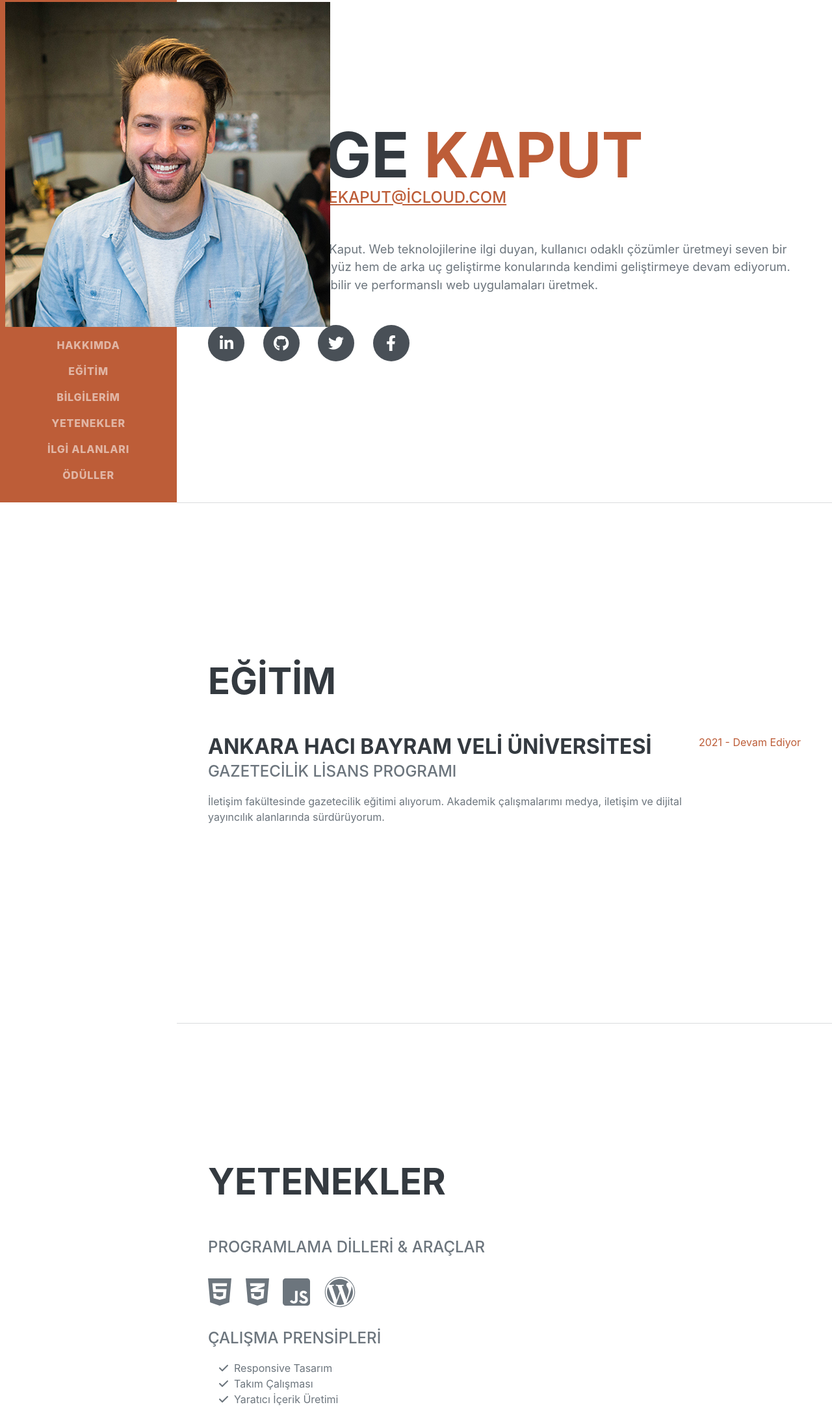
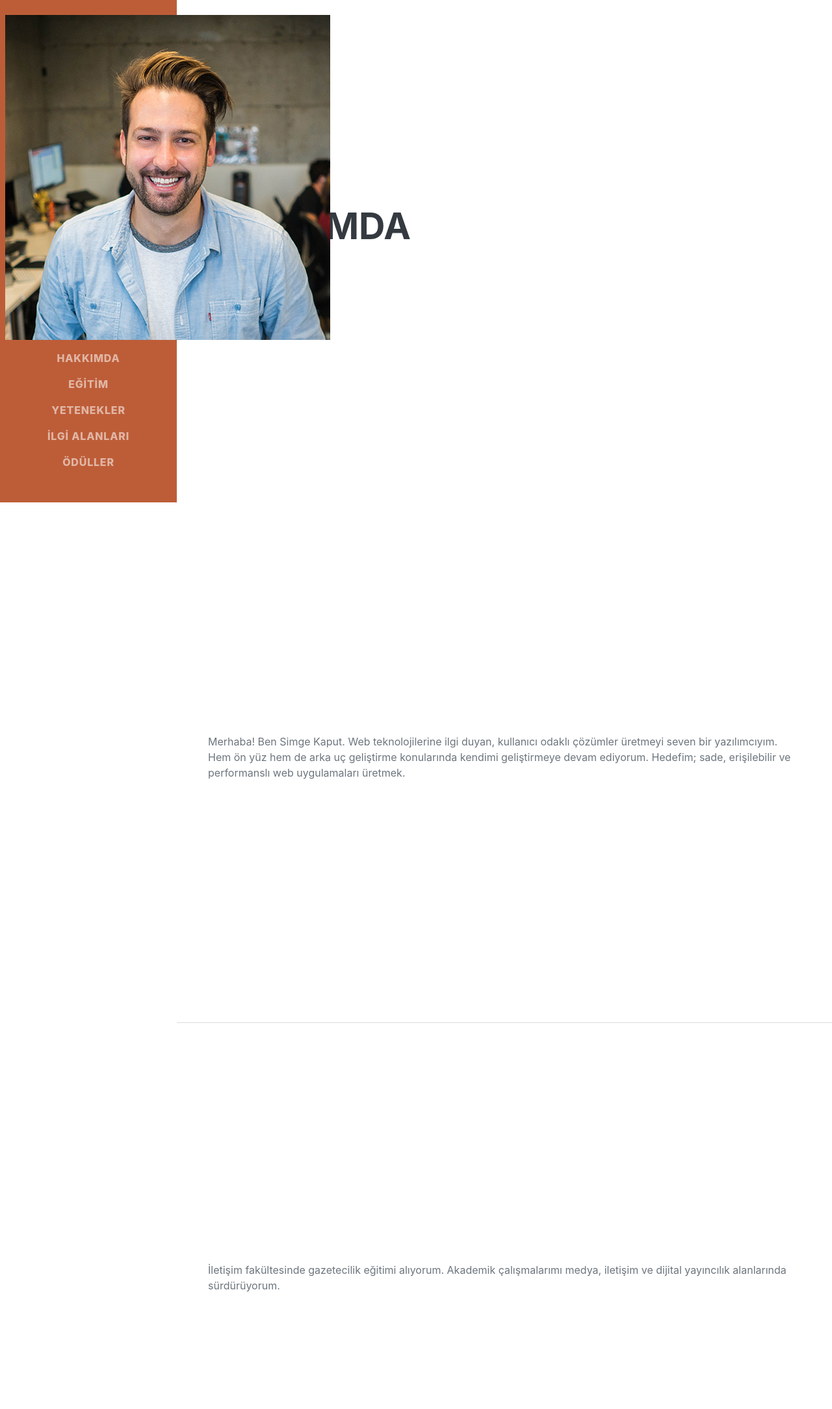
Before and after one commit to simgekaput/ben, a plain HTML site: page index.html in a window 1280 px wide. Shown: the part 27-2195 px from the top of the page at 65% size. Drawn offline with nearby package versions, Linux system fonts and the light colour scheme; a web font is replaced by a local one.

Commit message:
Update index.html

```diff
--- a/index.html
+++ b/index.html
@@ -1,4 +1,4 @@
-  <!DOCTYPE html>
+ <!DOCTYPE html>
 <html lang="tr">
 <head>
     <meta charset="utf-8" />
@@ -27,37 +27,31 @@
                 class="navbar-toggler-icon"></span></button>
         <div class="collapse navbar-collapse" id="navbarResponsive">
             <ul class="navbar-nav">
-                <li class="nav-item"><a class="nav-link js-scroll-trigger" href="#hakkimda">Hakkımda</a></li>
-                <li class="nav-item"><a class="nav-link js-scroll-trigger" href="#eğitim">Eğitim</a></li>
-                <li class="nav-item"><a class="nav-link js-scroll-trigger" href="#bilgiler">Bilgilerim</a></li>
-                <li class="nav-item"><a class="nav-link js-scroll-trigger" href="#yetenekler">Yetenekler</a></li>
-                <li class="nav-item"><a class="nav-link js-scroll-trigger" href="#ilgi-alanlari">İlgi Alanları</a></li>
-                <li class="nav-item"><a class="nav-link js-scroll-trigger" href="#oduller">Ödüller</a></li>
+                <li class="nav-item"><a class="nav-link js-scroll-trigger" href="#hakkimda" data-title="Hakkımda">Hakkımda</a></li>
+                <li class="nav-item"><a class="nav-link js-scroll-trigger" href="#eğitim" data-title="Eğitim">Eğitim</a></li>
+                <li class="nav-item"><a class="nav-link js-scroll-trigger" href="#yetenekler" data-title="Yetenekler">Yetenekler</a></li>
+                <li class="nav-item"><a class="nav-link js-scroll-trigger" href="#ilgi-alanlari" data-title="İlgi Alanları">İlgi Alanları</a></li>
+                <li class="nav-item"><a class="nav-link js-scroll-trigger" href="#oduller" data-title="Ödüller ve Sertifikalar">Ödüller</a></li>
             </ul>
         </div>
     </nav>
 
     <!-- Page Content -->
     <div class="container-fluid p-0">
+
+        <!-- Ortak Başlık Alanı -->
+        <section class="resume-section">
+            <div class="resume-section-content">
+                <h2 id="dynamic-heading" class="mb-5">Hakkımda</h2>
+            </div>
+        </section>
+
         <!-- Hakkımda -->
         <section class="resume-section" id="hakkimda">
             <div class="resume-section-content">
-                <h1 class="mb-0">
-                    Simge
-                    <span class="text-primary">Kaput</span>
-                </h1>
-                <div class="subheading mb-5">
-                    Türkiye · <a href="mailto:simgekaput@icloud.com">simgekaput@icloud.com</a>
-                </div>
-                <p class="lead mb-5">
+                <p>
                     Merhaba! Ben Simge Kaput. Web teknolojilerine ilgi duyan, kullanıcı odaklı çözümler üretmeyi seven bir yazılımcıyım. Hem ön yüz hem de arka uç geliştirme konularında kendimi geliştirmeye devam ediyorum. Hedefim; sade, erişilebilir ve performanslı web uygulamaları üretmek.
                 </p>
-                <div class="social-icons">
-                    <a class="social-icon" href="#"><i class="fab fa-linkedin-in"></i></a>
-                    <a class="social-icon" href="#"><i class="fab fa-github"></i></a>
-                    <a class="social-icon" href="#"><i class="fab fa-twitter"></i></a>
-                    <a class="social-icon" href="#"><i class="fab fa-facebook-f"></i></a>
-                </div>
             </div>
         </section>
 
@@ -66,15 +60,7 @@
         <!-- Eğitim -->
         <section class="resume-section" id="eğitim">
             <div class="resume-section-content">
-                <h2 class="mb-5">Eğitim</h2>
-                <div class="d-flex flex-column flex-md-row justify-content-between mb-5">
-                    <div class="flex-grow-1">
-                        <h3 class="mb-0">Ankara Hacı Bayram Veli Üniversitesi</h3>
-                        <div class="subheading mb-3">Gazetecilik Lisans Programı</div>
-                        <p>İletişim fakültesinde gazetecilik eğitimi alıyorum. Akademik çalışmalarımı medya, iletişim ve dijital yayıncılık alanlarında sürdürüyorum.</p>
-                    </div>
-                    <div class="flex-shrink-0"><span class="text-primary">2021 - Devam Ediyor</span></div>
-                </div>
+                <p>İletişim fakültesinde gazetecilik eğitimi alıyorum. Akademik çalışmalarımı medya, iletişim ve dijital yayıncılık alanlarında sürdürüyorum.</p>
             </div>
         </section>
 
@@ -83,19 +69,11 @@
         <!-- Yetenekler -->
         <section class="resume-section" id="yetenekler">
             <div class="resume-section-content">
-                <h2 class="mb-5">Yetenekler</h2>
-                <div class="subheading mb-3">Programlama Dilleri & Araçlar</div>
-                <ul class="list-inline dev-icons">
-                    <li class="list-inline-item"><i class="fab fa-html5"></i></li>
-                    <li class="list-inline-item"><i class="fab fa-css3-alt"></i></li>
-                    <li class="list-inline-item"><i class="fab fa-js-square"></i></li>
-                    <li class="list-inline-item"><i class="fab fa-wordpress"></i></li>
-                </ul>
-                <div class="subheading mb-3">Çalışma Prensipleri</div>
-                <ul class="fa-ul mb-0">
-                    <li><span class="fa-li"><i class="fas fa-check"></i></span>Responsive Tasarım</li>
-                    <li><span class="fa-li"><i class="fas fa-check"></i></span>Takım Çalışması</li>
-                    <li><span class="fa-li"><i class="fas fa-check"></i></span>Yaratıcı İçerik Üretimi</li>
+                <ul>
+                    <li>HTML, CSS, JavaScript</li>
+                    <li>Responsive Tasarım</li>
+                    <li>WordPress</li>
+                    <li>Takım Çalışması</li>
                 </ul>
             </div>
         </section>
@@ -105,7 +83,6 @@
         <!-- İlgi Alanları -->
         <section class="resume-section" id="ilgi-alanlari">
             <div class="resume-section-content">
-                <h2 class="mb-5">İlgi Alanları</h2>
                 <p>Merhaba! Ben Simge Kaput. Web teknolojilerine ilgi duyan, kullanıcı odaklı çözümler üretmeyi seven bir yazılımcıyım. Hem ön yüz hem de arka uç geliştirme konularında kendimi geliştirmeye devam ediyorum. Hedefim; sade, erişilebilir ve performanslı web uygulamaları üretmek.</p>
             </div>
         </section>
@@ -115,14 +92,23 @@
         <!-- Ödüller -->
         <section class="resume-section" id="oduller">
             <div class="resume-section-content">
-                <h2 class="mb-5">Ödüller ve Sertifikalar</h2>
                 <p>Merhaba! Ben Simge Kaput. Web teknolojilerine ilgi duyan, kullanıcı odaklı çözümler üretmeyi seven bir yazılımcıyım. Hem ön yüz hem de arka uç geliştirme konularında kendimi geliştirmeye devam ediyorum. Hedefim; sade, erişilebilir ve performanslı web uygulamaları üretmek.</p>
             </div>
         </section>
+
     </div>
+
+    <!-- JS ile Dinamik Başlık -->
+    <script>
+        document.querySelectorAll('.nav-link').forEach(link => {
+            link.addEventListener('click', function () {
+                const title = this.getAttribute('data-title');
+                document.getElementById('dynamic-heading').innerText = title;
+            });
+        });
+    </script>
 
     <!-- Bootstrap core JS -->
     <script src="https://cdn.jsdelivr.net/npm/bootstrap@5.2.3/dist/js/bootstrap.bundle.min.js"></script>
-    <script src="js/scripts.js"></script>
 </body>
 </html>
```
